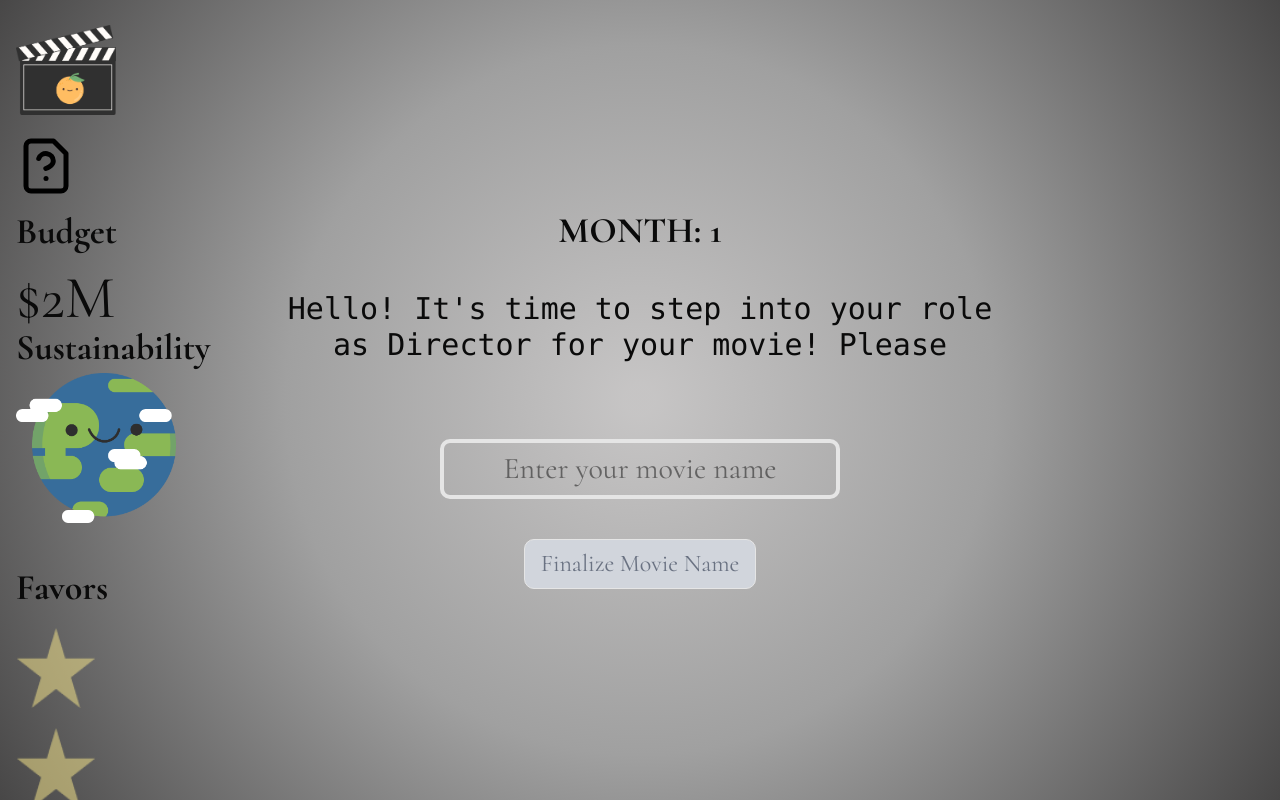
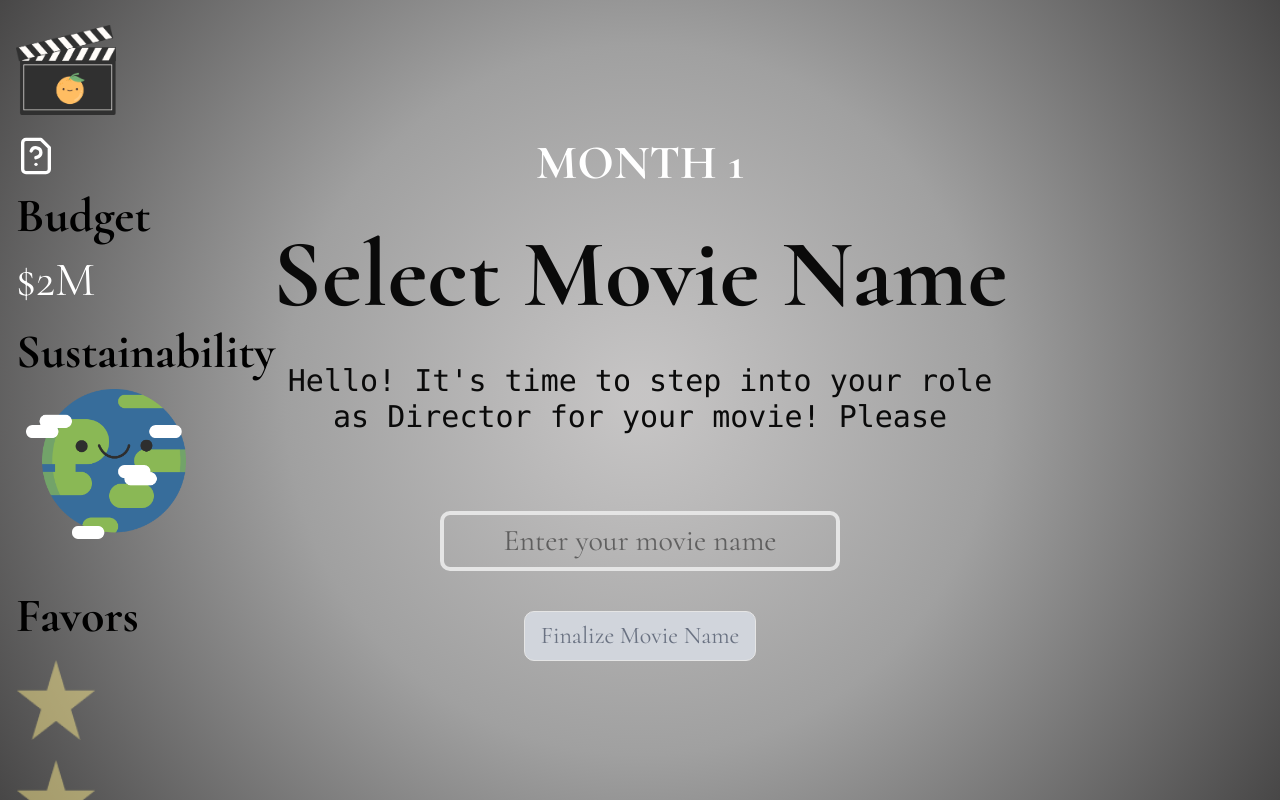
Before and after one commit to qhgill/final-take, a Next.js app: page / in a window 1280 px wide. Both pictures are taken after a click on the button "Start Game". Shown: the top 800 px of the page. Built offline with nearby package versions, Linux system fonts and the light colour scheme.

Commit message:
design stuff

```diff
--- a/src/components/EndGame.tsx
+++ b/src/components/EndGame.tsx
@@ -61,9 +61,9 @@ const EndGame = ({
           <p className="text-5xl font-bold mb-4">
             Congratulations on {movieName}!
           </p>
-          <p className="text-4xl font-bold">Remaining Budget: {budget}!</p>
-          <p className="text-4xl font-bold">Sustainability: {sustainStatus}!</p>
-          <p className="text-4xl font-bold">Profit: {profit}!</p>
+          <p className="text-4xl font-bold">Remaining Budget: {budget}</p>
+          <p className="text-4xl font-bold">Sustainability: {sustainStatus}</p>
+          <p className="text-4xl font-bold">Profit: {profit}</p>
           <p className="text-4xl font-bold">
             Final Score:{" "}
             {calculateFinalScore(budget, sustainStatus, profit, initialBudget)}!
@@ -72,7 +72,7 @@ const EndGame = ({
 
         <button
           onClick={handlePlayAgain}
-          className="cursor-pointer border px-4 py-2 rounded-lg bg-gray-200 hover:bg-gray-300 transition mt-4"
+          className="cursor-pointer border px-4 py-2 rounded-lg bg-gray-200 hover:bg-gray-300 transition mt-8 text-3xl"
         >
           Play Again
         </button>
--- a/src/components/Prompt.tsx
+++ b/src/components/Prompt.tsx
@@ -51,7 +51,7 @@ const Prompt = ({
       {month === 0 && <StartGame handleSwap={handleSwap} />}
       {month > 3 && (
         <>
-          <p className="text-5xl font-bold">MONTH: {month - 2}</p>
+          <p className="text-5xl font-bold text-white">MONTH {month - 2}</p>
           <p className="text-8xl font-extrabold">{options.title}</p>
           <AnimateText text={options.description} typeSpeed={23} />
           {options.selectionView === 1 && (
@@ -91,7 +91,8 @@ const Prompt = ({
       )}
       {month === 1 && (
         <div className="flex flex-col w-[70vw] max-h-[90vh] justify-center gap-y-10 items-center">
-          <p className="text-4xl font-bold">MONTH: {1}</p>
+          <p className="text-5xl font-bold text-white">MONTH {1}</p>
+          <p className="text-8xl font-extrabold">Select Movie Name</p>
           <AnimateText
             text={
               "Hello! It's time to step into your role as Director for your movie! Please enter your movie name!"
@@ -130,7 +131,8 @@ const Prompt = ({
 
       {month === 2 && (
         <div className="flex flex-col w-[70vw] max-h-[90vh] justify-center gap-y-10 items-center">
-          <p className="text-4xl font-bold">MONTH: {1}</p>
+          <p className="text-4xl font-bold text-white">MONTH {1}</p>
+          <p className="text-8xl font-extrabold">Select Budget</p>
           <AnimateText
             text={
               "Each month, you'll make a key decision in the filmmaking pipeline. Every choice shapes your film and your environmental impact. Let’s set up your initial budget."
@@ -152,7 +154,8 @@ const Prompt = ({
 
       {month === 3 && (
         <div className="flex flex-col w-[70vw] max-h-[90vh] justify-center gap-y-10 items-center">
-          <p className="text-4xl font-bold">MONTH: {1}</p>
+          <p className="text-4xl font-bold text-white">MONTH {1}</p>
+          <p className="text-8xl font-extrabold">Select Genre</p>
           <AnimateText
             text={
               "Now that you have your budget, what kind of movie do you want to make?"
--- a/src/components/Question.tsx
+++ b/src/components/Question.tsx
@@ -11,24 +11,27 @@ import {
 
 import { FileQuestion } from "lucide-react";
 
-const Quesiton = () => {
+const Question = () => {
   return (
     <AlertDialog>
       <AlertDialogTrigger>
-        <FileQuestion className="size-15 cursor-pointer text-black hover:scale-95 duration-100" />
+        <FileQuestion className="size-10 cursor-pointer text-white hover:scale-95 duration-100" />
       </AlertDialogTrigger>
       <AlertDialogContent>
         <AlertDialogHeader>
-          <AlertDialogTitle>Directions</AlertDialogTitle>
+          <AlertDialogTitle>How to Play</AlertDialogTitle>
           <AlertDialogDescription>
             Make the best movie possible without going over your budget or
             harming the planet. Balance your financial, environmental, and
             creative choices in production to achieve box office success while
             being environmentally sustainable!
+            <br />
+            <br />
+            Hint: You get three favors to help increase your budget by 500K!
           </AlertDialogDescription>
         </AlertDialogHeader>
         <AlertDialogFooter>
-          <AlertDialogAction className="cursor-pointer">
+          <AlertDialogAction className="text-xl cursor-pointer">
             Close
           </AlertDialogAction>
         </AlertDialogFooter>
@@ -37,4 +40,4 @@ const Quesiton = () => {
   );
 };
 
-export default Quesiton;
+export default Question;
--- a/src/components/Sidebar.tsx
+++ b/src/components/Sidebar.tsx
@@ -10,6 +10,7 @@ import earth3Gray from "@/public/earth/earth3Gray.png";
 import earth4Worried from "@/public/earth/earth4Worried.png";
 import earth5Sad from "@/public/earth/earth5Sad.png";
 import { formatPrice } from "@//utils/options";
+import { motion } from "framer-motion";
 
 import {
   AlertDialog,
@@ -55,7 +56,7 @@ const Sidebar = ({
   const handleFavor = () => {
     console.log(`Favor called for star ${selectedStar}`);
     if (selectedStar !== null) {
-      onBudgetChange(budget + 50);
+      onBudgetChange(budget + 500000);
       setUsedStars((prevUsedStars) => {
         const newUsedStars = [...prevUsedStars];
         newUsedStars[selectedStar] = true;
@@ -82,29 +83,36 @@ const Sidebar = ({
   const earthImage = getEarthImage(sustainStatus);
 
   return (
-    <div className="flex flex-col items-start justify-between h-screen max-h-screen w-[20vw] mx-4 absolute left-0 inset-y-0">
+    <div className="flex flex-col items-start justify-between h-screen max-h-screen w-[20vw] mx-4 absolute left-0 inset-y-0 text-white">
       <div className="flex flex-col gap-4">
         <Image src={logo} alt="logo" className="object-contain size-25 mt-5" />
         <Question />
-        <p className="text-start text-4xl font-extrabold">
+        <p className="text-start text-black text-5xl font-extrabold">
           Budget
           <br />
         </p>
-        <p className="text-start text-6xl">${formatPrice(budget)}</p>
+        <p className="text-start text-white text-5xl">${formatPrice(budget)}</p>
       </div>
+      <br />
       <div>
-        <p className="text-start text-4xl font-extrabold gap-4">
+        <p className="text-start text-black text-5xl font-extrabold gap-4">
           Sustainability
         </p>
-        <Image
-          src={earthImage}
-          alt="Earth Status"
-          className=" object-contain size-40"
-        />
+        <motion.div
+          whileHover={{ scale: 1.1 }}
+          style={{ originX: 0.5, originY: 0.5 }}
+          className="flex justify-center items-center mr-20"
+        >
+          <Image
+            src={earthImage}
+            alt="Earth Status"
+            className="object-contain m-2 size-40"
+          />
+        </motion.div>
       </div>
 
       <div className="flex flex-col  justify-start gap-y-5 py-10">
-        <p className="text-start text-4xl font-extrabold">Favors</p>
+        <p className="text-start text-5xl text-black font-extrabold">Favors</p>
         {[0, 1, 2].map((starIndex) => (
           <Image
             key={starIndex}
--- a/src/components/choicestyles/CustomSlider.tsx
+++ b/src/components/choicestyles/CustomSlider.tsx
@@ -17,8 +17,8 @@ const CustomSlider = ({ updateBudget }: SliderProps) => {
 
   return (
     <div className="flex flex-col w-full px-4 max-w-2xl ">
-      <div className="text-2xl flex flex-row gap-5 text-[#D45555]">
-        <p>$2M</p>
+      <div className="text-2xl flex flex-row gap-5 text-[#BD4848]">
+        <p className="text-3xl">$2M</p>
         <Slider
           value={value}
           onChange={handleChange}
@@ -29,25 +29,21 @@ const CustomSlider = ({ updateBudget }: SliderProps) => {
           max={20000000}
           valueLabelFormat={(value) => `${value / 1000000}M`}
           sx={{
-            color: "#D45555",
+            color: "#BD4848",
             "& .MuiSlider-thumb": {
-              backgroundColor: "#D45555",
+              backgroundColor: "#BD4848",
             },
             "& .MuiSlider-track": {
-              backgroundColor: "#D45555",
+              backgroundColor: "#BD4848",
             },
             "& .MuiSlider-rail": {
               opacity: 0.3,
-              backgroundColor: "#D45555",
+              backgroundColor: "#BD4848",
             },
           }}
         />
-        <p>$20M</p>
+        <p className="text-3xl">$20M</p>
       </div>
-
-      <p className="mt-4 text-2xl font-medium text-[#D45555]">
-        Current: ${(value / 1000000).toFixed(1)}M
-      </p>
     </div>
   );
 };
--- a/src/components/ui/alert-dialog.tsx
+++ b/src/components/ui/alert-dialog.tsx
@@ -99,7 +99,7 @@ function AlertDialogTitle({
   return (
     <AlertDialogPrimitive.Title
       data-slot="alert-dialog-title"
-      className={cn("text-lg font-semibold", className)}
+      className={cn("text-4xl font-semibold", className)}
       {...props}
     />
   );
@@ -112,7 +112,7 @@ function AlertDialogDescription({
   return (
     <AlertDialogPrimitive.Description
       data-slot="alert-dialog-description"
-      className={cn("text-muted-foreground text-sm", className)}
+      className={cn("text-muted-foreground text-2xl", className)}
       {...props}
     />
   );
--- a/src/components/ui/button.tsx
+++ b/src/components/ui/button.tsx
@@ -5,7 +5,7 @@ import { cva, type VariantProps } from "class-variance-authority";
 import { cn } from "@/lib/utils";
 
 const buttonVariants = cva(
-  "inline-flex items-center justify-center gap-2 whitespace-nowrap rounded-md text-sm font-medium transition-all disabled:pointer-events-none disabled:opacity-50 [&_svg]:pointer-events-none [&_svg:not([class*='size-'])]:size-4 shrink-0 [&_svg]:shrink-0 outline-none focus-visible:border-ring focus-visible:ring-ring/50 focus-visible:ring-[3px] aria-invalid:ring-destructive/20 dark:aria-invalid:ring-destructive/40 aria-invalid:border-destructive",
+  "inline-flex items-center justify-center gap-2 whitespace-nowrap rounded-md text-xl font-medium transition-all disabled:pointer-events-none disabled:opacity-50 [&_svg]:pointer-events-none [&_svg:not([class*='size-'])]:size-4 shrink-0 [&_svg]:shrink-0 outline-none focus-visible:border-ring focus-visible:ring-ring/50 focus-visible:ring-[3px] aria-invalid:ring-destructive/20 dark:aria-invalid:ring-destructive/40 aria-invalid:border-destructive",
   {
     variants: {
       variant: {
```
